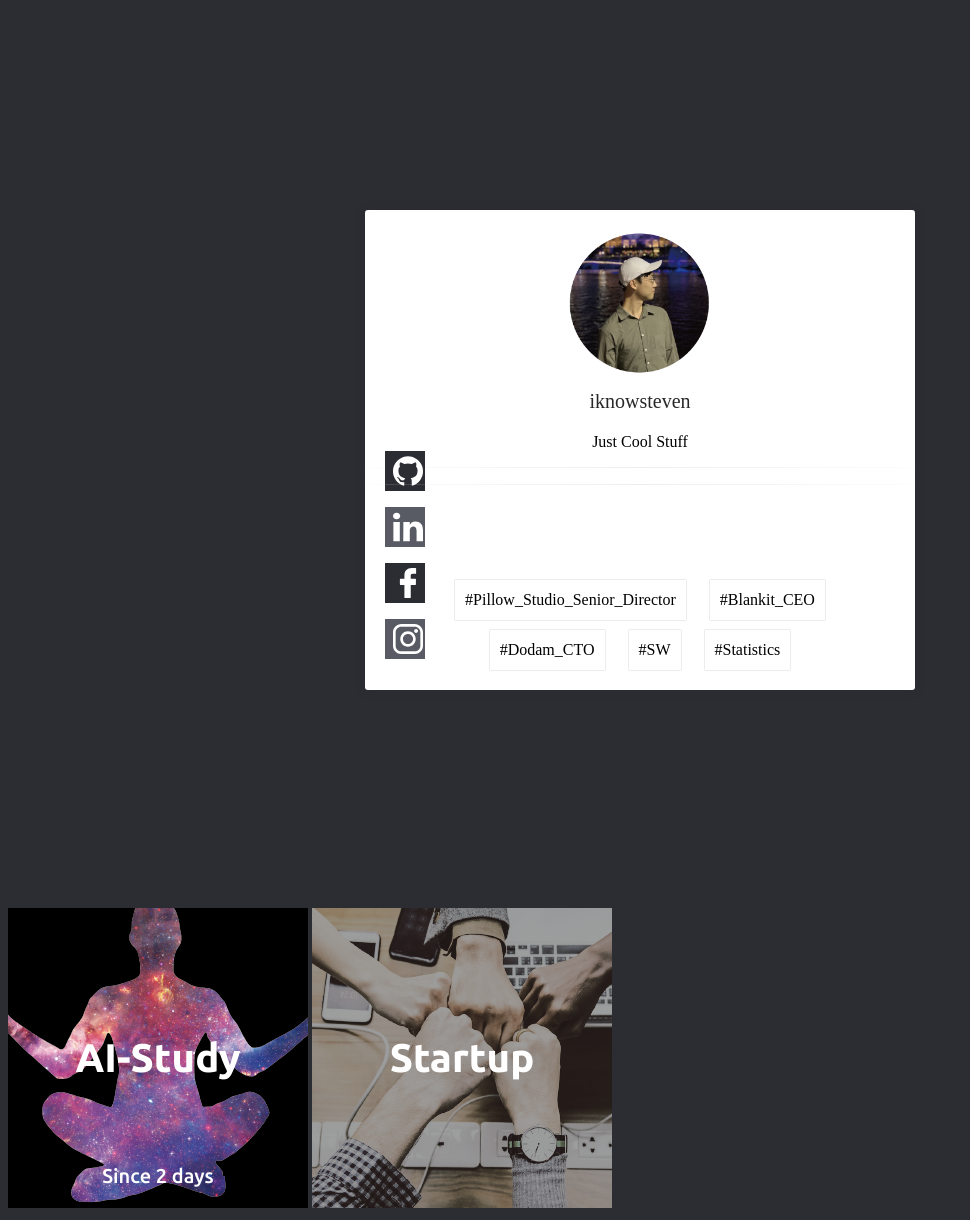
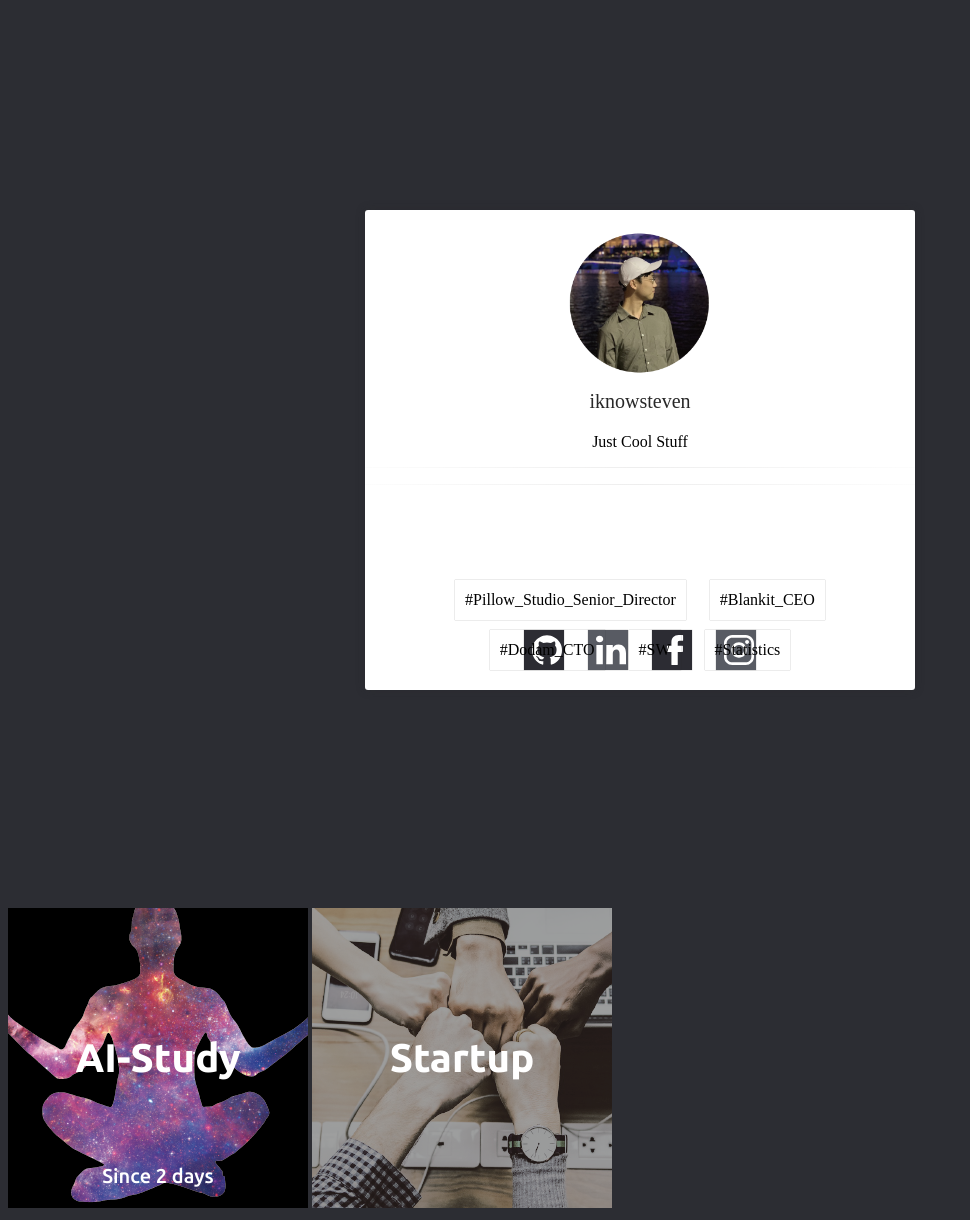
Before and after one commit to iknowSteven/iknowSteven.github.io, a Jekyll site: the page built from index.md, in a window 1280 px wide. Shown: the whole page, without its empty margins (0-970 px from the left). Built offline with Jekyll 4.4.1, drawn with Linux system fonts in a browser that asks for light colours; our own code applies the rules of GitHub Pages for plain Markdown files.

Commit message:
no message

```diff
--- a/assets/css/home.css
+++ b/assets/css/home.css
@@ -102,10 +102,16 @@ html {
     width: 40px;
     height: 40px;
     background-color: #2c2c33;
+    display: inline-block;
+    box-shadow: 0 0 1px 0 rgba(40,40,40,0.5);
+    margin: 5px 10px 5px 10px;
 }
 
 .home_main_social_gray {
     width: 40px;
     height: 40px;
     background-color: #585b63;
+    display: inline-block;
+    box-shadow: 0 0 1px 0 rgba(40,40,40,0.5);
+    margin: 5px 10px 5px 10px;
 }
```
